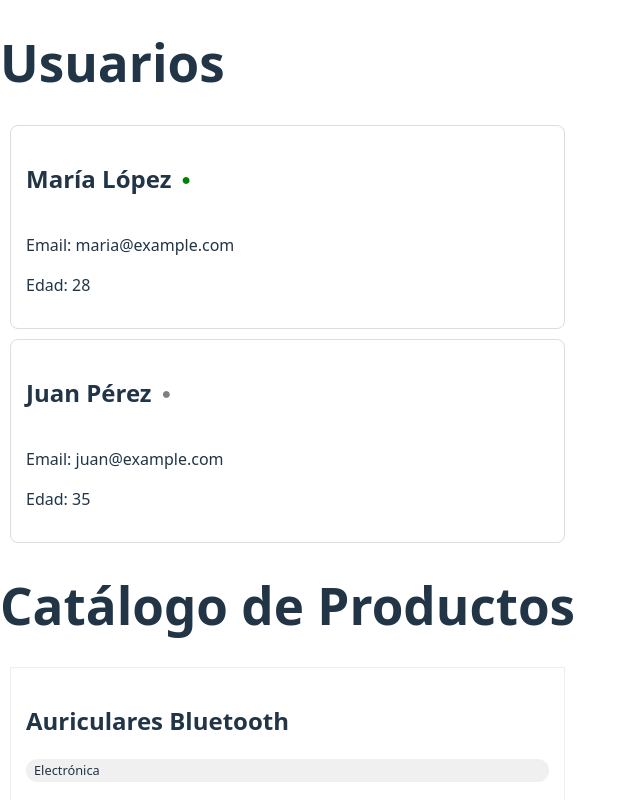
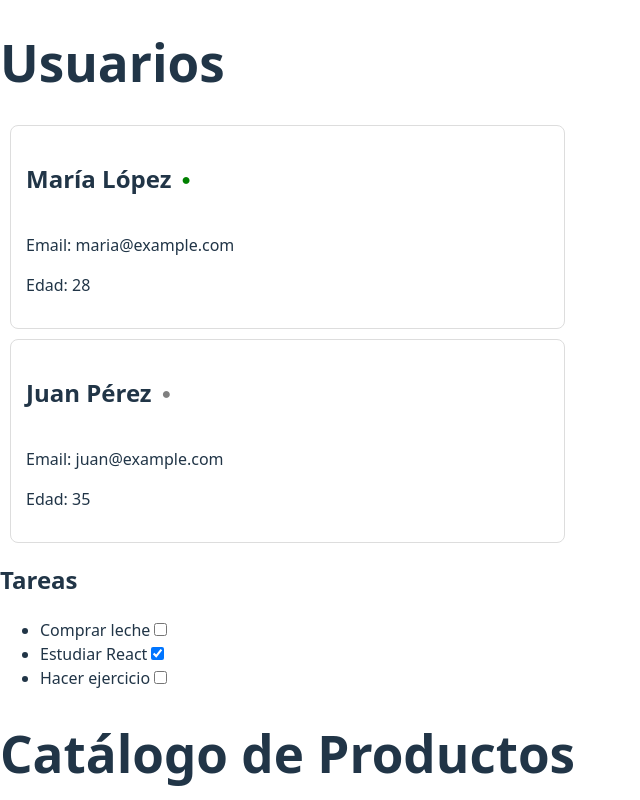
Before and after one commit to cbraian42/actividadReact, a React (Vite) app: page / in a window 1280 px wide. Shown: the top 800 px of the page, without its empty margins (0-640 px from the left). Built offline with nearby package versions, Linux system fonts and the light colour scheme.

Commit message:
Importa y usa TaskList

```diff
--- a/src/App.jsx
+++ b/src/App.jsx
@@ -1,4 +1,5 @@
 import UserCard from "./userCard.jsx";
+import TaskList from "./TaskList.jsx";
 import Producto from "./producto.jsx";
 
 function App() {
@@ -18,8 +19,17 @@ function App() {
         isOnline={false}
       />
 
+
+      <TaskList
+        tasks={[
+          { id: 1, title: "Comprar leche", completed: false },
+          { id: 2, title: "Estudiar React", completed: true },
+          { id: 3, title: "Hacer ejercicio", completed: false },
+        ]}
+      />
+
+
       <h1>Catálogo de Productos</h1>
-
       <Producto
         name="Auriculares Bluetooth"
         price={59.99}
```
